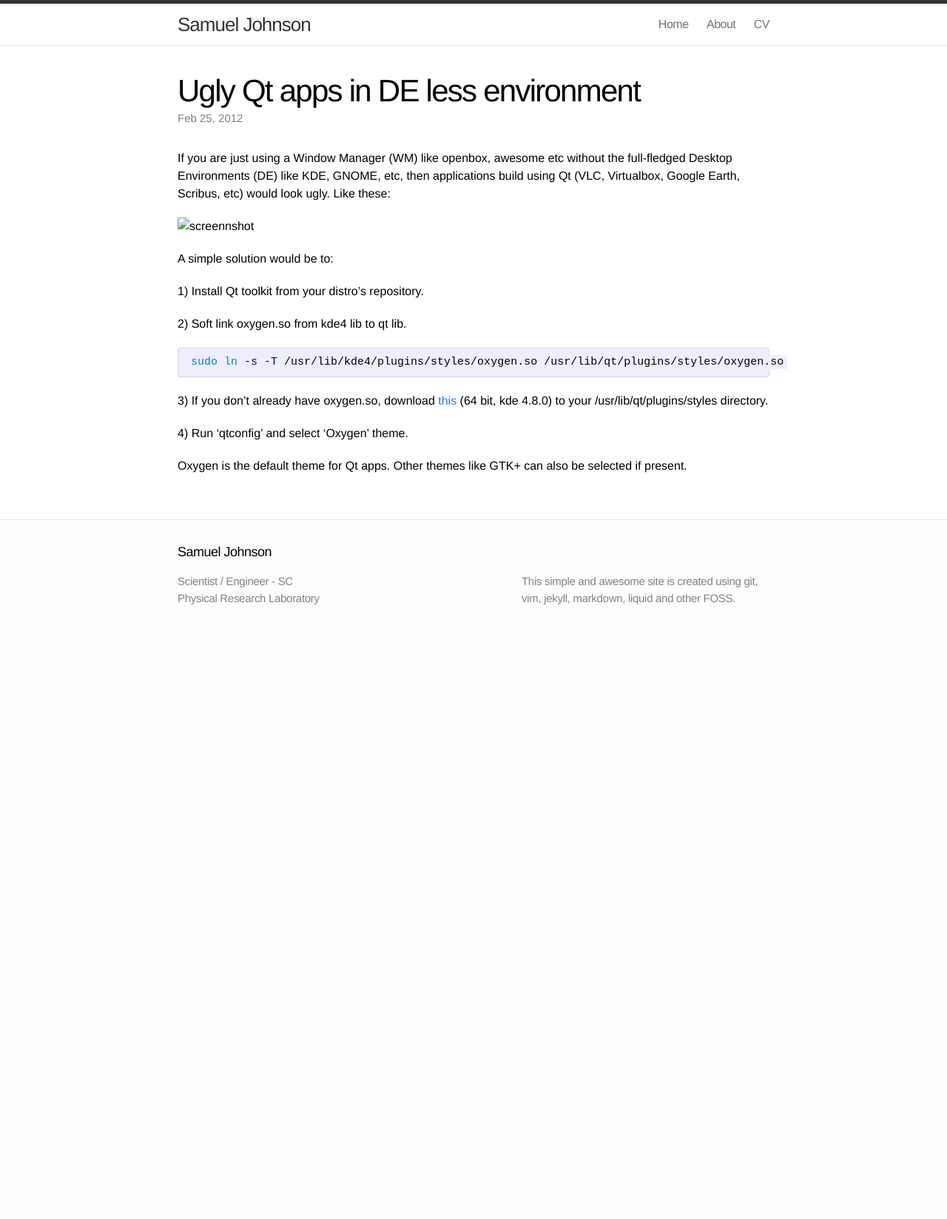
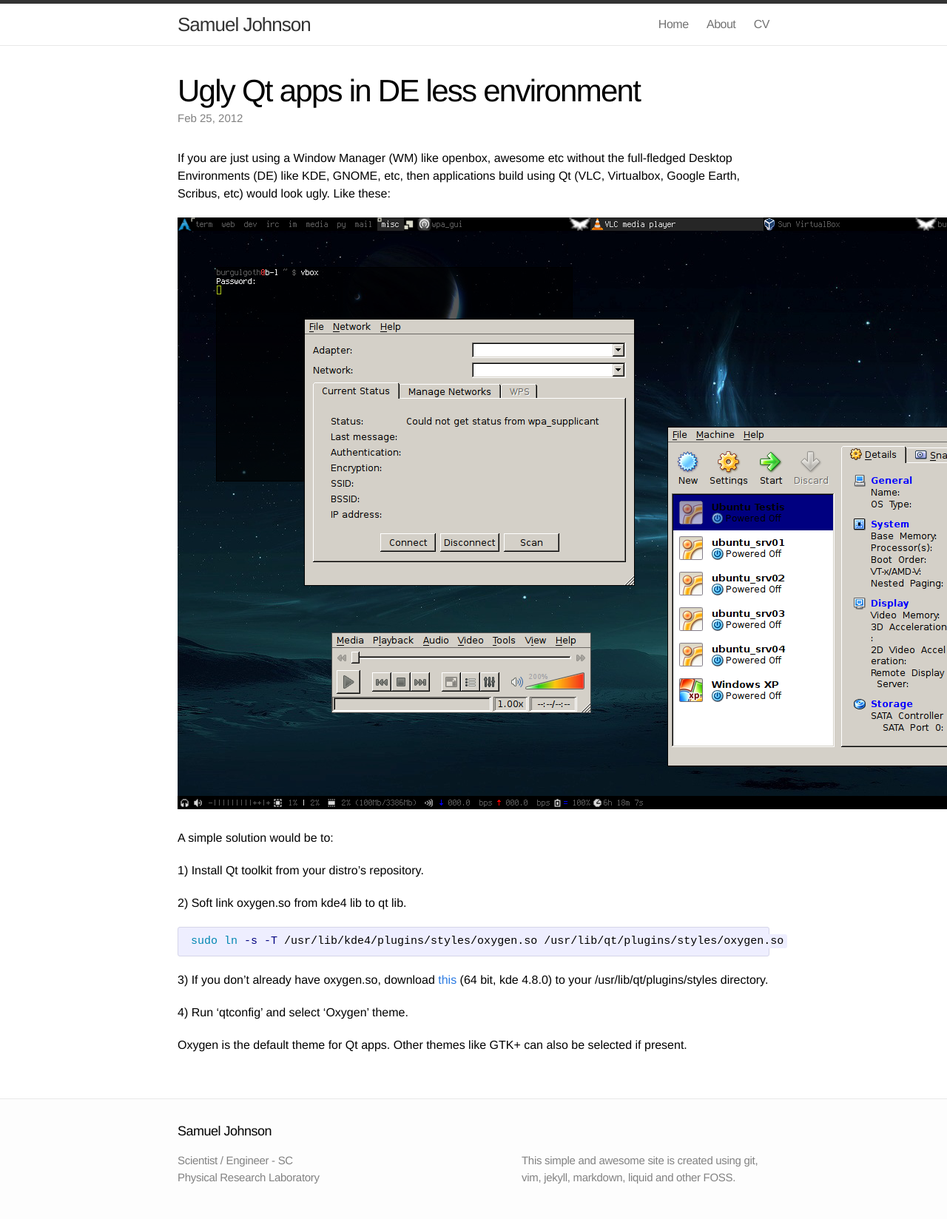
Before and after one commit to samueljohnson/samueljohnson.github.io.archive, a Jekyll site: the page built from _posts/2012-02-25-Ugly-Qt-Apps-in-DE-less-Environment.markdown, in a window 1280 px wide. Shown: the whole page at 74% size. Built offline with Jekyll 4.4.1, drawn with Linux system fonts in a browser that asks for light colours; before the commit the page ends 900 px from its top, so only the background shows below that.

Commit message:
fixed screenshot

```diff
--- a/_posts/2012-02-25-Ugly-Qt-Apps-in-DE-less-Environment.markdown
+++ b/_posts/2012-02-25-Ugly-Qt-Apps-in-DE-less-Environment.markdown
@@ -6,7 +6,7 @@
 ---
 If you are just using a Window Manager (WM) like openbox, awesome etc without the full-fledged Desktop Environments (DE) like KDE, GNOME, etc, then applications build using Qt (VLC, Virtualbox, Google Earth, Scribus, etc) would look ugly. Like these:
 
-![screennshot]({{ site.url }}/assets/Qt-without-Oxygen.png)
+![screennshot](http://samueljohnson.github.com/assets/Qt-without-Oxygen.png)
 
 A simple solution would be to:
 
```
Also changed, not shown: assets/Qt-without-Oxygen.png.
